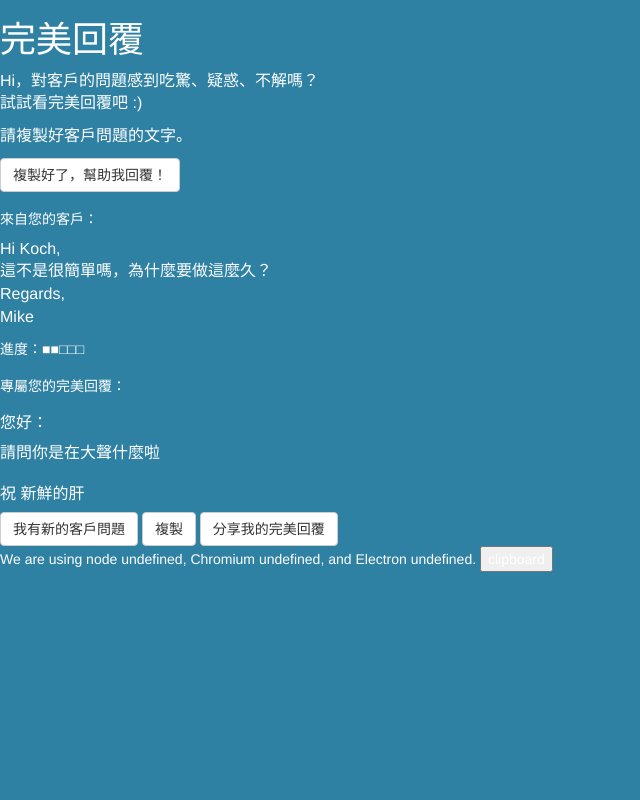
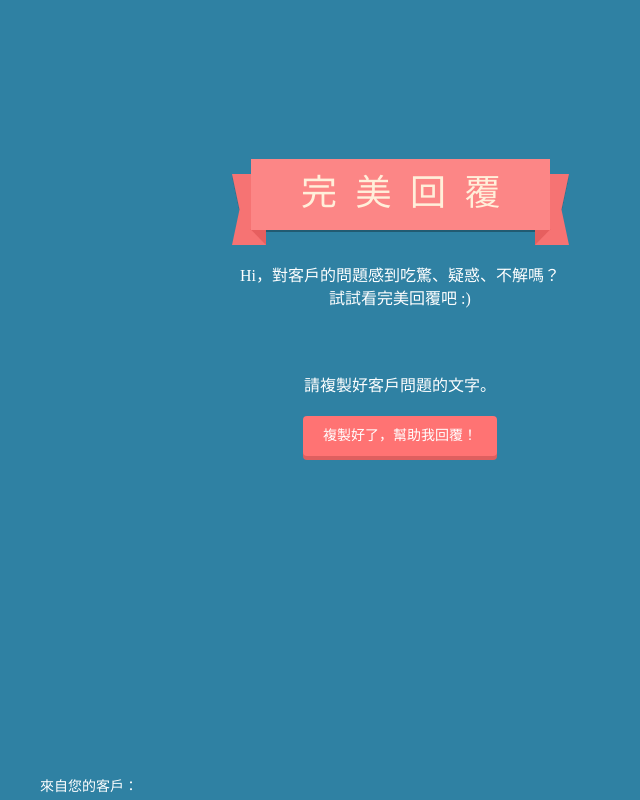
Before and after one commit to weitalu/awesome-answering-machine, an Electron app: page index.html in a window 800 px wide. Shown: the top 800 px of the page, without its empty margins (0-640 px from the left). Drawn offline with nearby package versions, Linux system fonts and the light colour scheme; no server answers; a web font is replaced by a local one.

Commit message:
Add static style to step 1

```diff
--- a/index.html
+++ b/index.html
@@ -22,7 +22,7 @@
       </header>
       <main class="input-area">
         <p class="inut-area__tip">請複製好客戶問題的文字。</p>
-        <input class="btn btn-default  input-area__button" type="button" value="複製好了，幫助我回覆！">
+        <input class="btn btn-default  btn-action input-area__button" type="button" value="複製好了，幫助我回覆！">
       </main>
     </section>
 
--- a/sass/index.scss
+++ b/sass/index.scss
@@ -45,8 +45,68 @@ p  { font-size: 16px; }
 h1, h3 { font-weight: normal; }
 
 
-// Styles
+// General Styles
 body {
 	background-color: $color-bg;
 	color: $color-text-1;
+	font-family: 'NotoSans-light' !important;
 }
+
+section {
+	width: 90%;
+	height: 600px;
+	margin: 0 auto;
+}
+
+.btn-action {
+	margin-top: 0;
+	padding: 10px 20px;
+	border: none;
+	color: $color-text-1;
+	background-color: $color-button;
+	box-shadow: 0 4px 0 0 $color-button--shadow;
+	transition: all 0.2s ease-out;
+
+	&:hover, &:focus, &:active {
+		margin-top: 3px;
+		background-color: $color-button--hover;
+		color: #ffc2c2;
+		box-shadow: none;
+	}
+}
+
+
+// Specific Styles
+.app-header,
+.input-area {
+	text-align: center;
+}
+
+.app-header {
+	margin-top: 159px;
+}
+
+.app-header__title {
+	width: 337px;
+	height: 86px;
+    margin: 20px auto;
+    padding: 15px 0 0 20px;
+	background-image: url('../img/step-1/img-step-1-title-b-g.svg');
+	background-repeat: no-repeat;
+	letter-spacing: 18.5px;
+    text-align: center;
+    color: $color-text-2;
+}
+
+.app-header__desc {
+
+}
+
+.input-area {
+	margin-top: 64px;
+}
+
+.inut-area__tip {
+	margin-bottom: 18px;
+	font-family: 'NotoSans-medium';
+}
```
Also changed, not shown: css/index.css, 1 other file.
